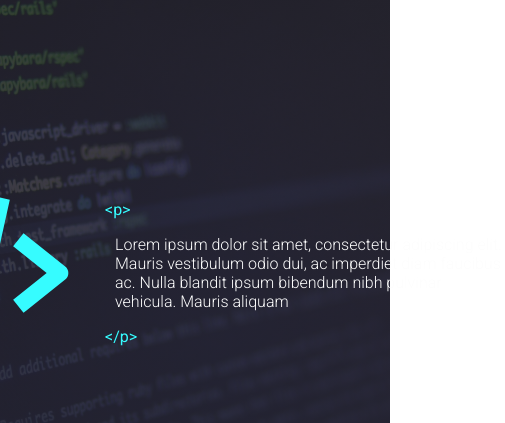
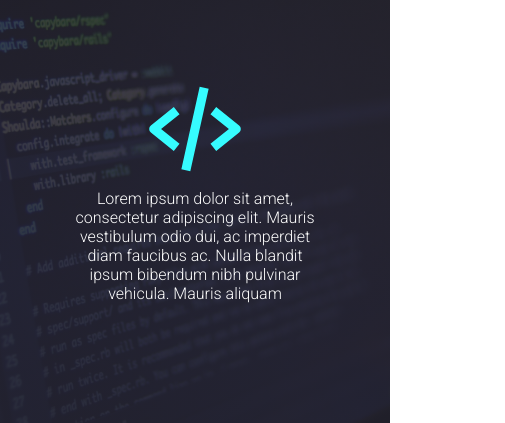
Before and after one commit to eidiinnn/personal-site, a React (Create React App) app: page / in a window 390 px wide. Shown: the part 198-621 px from the top of the page, 505 px wide, since content can reach past the window. Built offline with nearby package versions, Linux system fonts and the light colour scheme.

Commit message:
add @media in header.css

```diff
--- a/src/components/header/header.css
+++ b/src/components/header/header.css
@@ -54,3 +54,40 @@
   height: 18px;
   display: inline-block;
 }
+
+@media only screen and (max-width: 725px) {
+  .header-head {
+    height: 70vh !important;
+    display: flex;
+    flex-direction: column;
+  }
+
+  .header-container {
+    max-width: 100vh;
+    flex-direction: column;
+    justify-items: center;
+    align-items: center;
+    padding: 0px;
+  }
+  .header-container-text {
+    width: 250px;
+    font-family: var(--roboto-font);
+    padding-left: 0px;
+  }
+  .header-container-icon {
+    font-size: 110px;
+    padding-bottom: 5px;
+  }
+  .header-container-html-text {
+    display: none;
+  }
+  .header-container-text-p {
+    width: auto;
+    margin: 0px;
+    text-align: center;
+  }
+
+  .msg-role-para-baixo {
+    display: none;
+  }
+}
```
